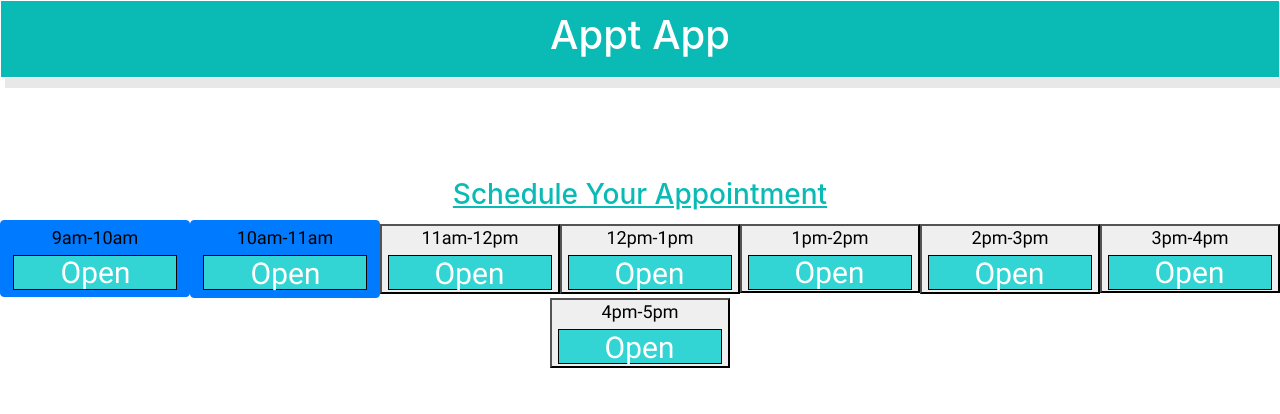
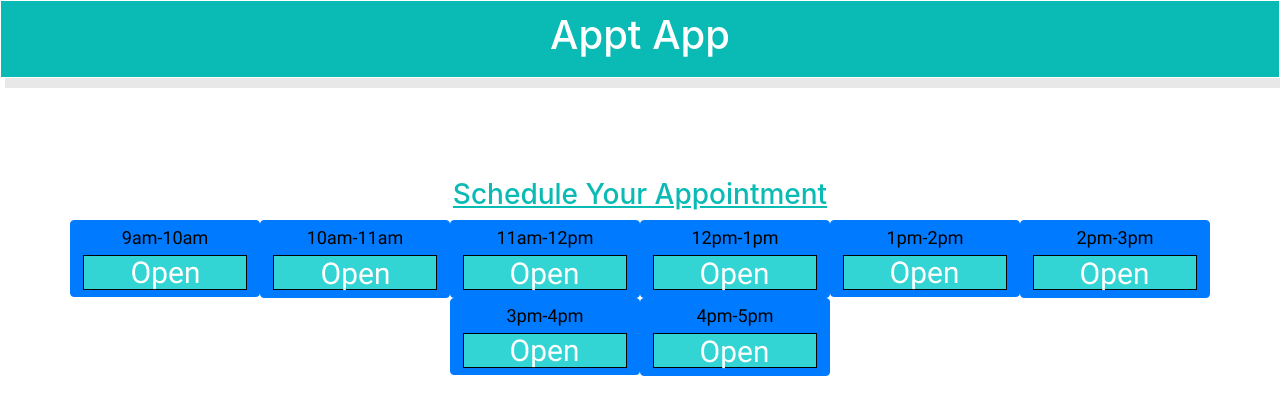
Before and after one commit to dannertech/appt-app, a React (Create React App) app: page / in a window 1280 px wide. Shown: the top 414 px of the page. Built offline with nearby package versions, Linux system fonts and the light colour scheme.

Commit message:
edited form

```diff
--- a/src/App.js
+++ b/src/App.js
@@ -53,18 +53,18 @@ class App extends Component {
       <Slots>
        <button type="button" class="btn btn-primary" data-toggle="modal" data-target="#exampleModal"><img src={Bar}></img></button>
         <button type="button" class="btn btn-primary" data-toggle="modal" data-target="#exampleModal"><img src={BarTwo}></img></button>
-        <button><img src={BarThree}></img></button>
-        <button><img src={BarFour}></img></button>
-        <button><img src={BarFive}></img></button>
-        <button><img src={BarSix}></img></button>
-        <button><img src={BarSeven}></img></button>
-        <button><img src={BarEight}></img></button>
+        <button type="button" class="btn btn-primary" data-toggle="modal" data-target="#exampleModal"><img src={BarThree}></img></button>
+        <button type="button" class="btn btn-primary" data-toggle="modal" data-target="#exampleModal"><img src={BarFour}></img></button>
+        <button type="button" class="btn btn-primary" data-toggle="modal" data-target="#exampleModal"><img src={BarFive}></img></button>
+        <button type="button" class="btn btn-primary" data-toggle="modal" data-target="#exampleModal"><img src={BarSix}></img></button>
+        <button type="button" class="btn btn-primary" data-toggle="modal" data-target="#exampleModal"><img src={BarSeven}></img></button>
+        <button type="button" class="btn btn-primary" data-toggle="modal" data-target="#exampleModal"><img src={BarEight}></img></button>
       </Slots>
       <div class="modal fade" id="exampleModal" tabindex="-1" role="dialog" aria-labelledby="exampleModalLabel" aria-hidden="true">
   <div class="modal-dialog" role="document">
     <div class="modal-content">
       <div class="modal-header">
-        <h5 class="modal-title" id="exampleModalLabel">Modal title</h5>
+        <h5 class="modal-title" id="exampleModalLabel">Schedule Your Appointment</h5>
         <button type="button" class="close" data-dismiss="modal" aria-label="Close">
           <span aria-hidden="true">&times;</span>
         </button>
```
